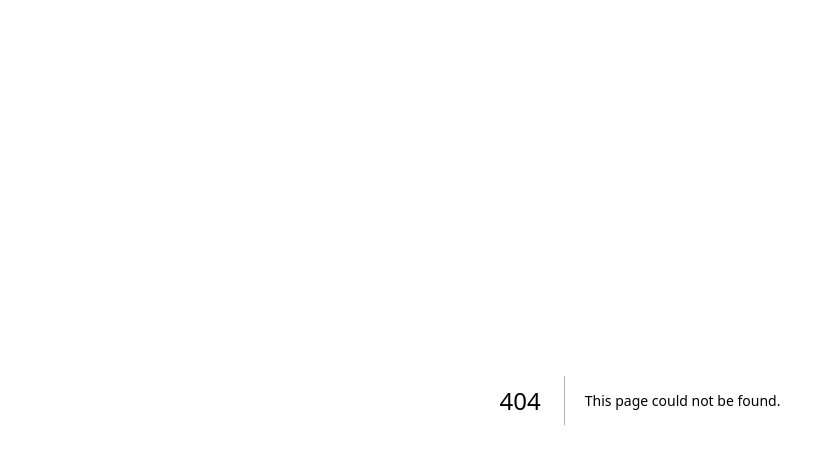
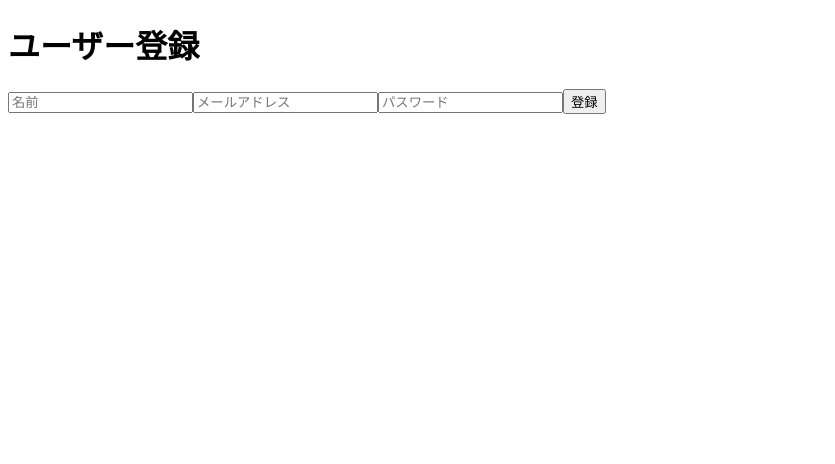
Before and after one commit to usxc/nextjs15-market-app, a Next.js app: page /user/register in a window 1280 px wide. Before the commit this address had no page. Shown: the top 464 px of the page, without its empty margins (0-835 px from the left). Built offline with nearby package versions, Linux system fonts and the light colour scheme.

Commit message:
ユーザー登録コンポーネントを追加

```diff
--- /dev/null
+++ b/app/user/register/page.js
@@ -0,0 +1,62 @@
+"use client";
+import { useState } from "react";
+const Register = () => {
+  const [name, setName] = useState("");
+  const [email, setEmail] = useState("");
+  const [password, setPassword] = useState("");
+  const handleSubmit = async (e) => {
+    e.preventDefault();
+    try {
+      const response = await fetch("http://localhost:3000/api/user/register", {
+        method: "POST",
+        headers: {
+          Accept: "application/json",
+          "Content-Type": "application/json",
+        },
+        body: JSON.stringify({
+          name: name,
+          email: email,
+          password: password,
+        }),
+      });
+      const jsonData = await response.json();
+      alert(jsonData.message);
+    } catch {
+      alert("ユーザー登録失敗");
+    }
+  };
+  return (
+    <div>
+      <h1>ユーザー登録</h1>
+      <form onSubmit={handleSubmit}>
+        <input
+          value={name}
+          onChange={(e) => setName(e.target.value)}
+          type="text"
+          name="name"
+          placeholder="名前"
+          required
+        />
+
+        <input
+          value={email}
+          onChange={(e) => setEmail(e.target.value)}
+          type="text"
+          name="email"
+          placeholder="メールアドレス"
+          required
+        />
+        <input
+          value={password}
+          onChange={(e) => setPassword(e.target.value)}
+          type="text"
+          name="password"
+          placeholder="パスワード"
+          required
+        />
+        <button>登録</button>
+      </form>
+    </div>
+  );
+};
+export default Register;
```
